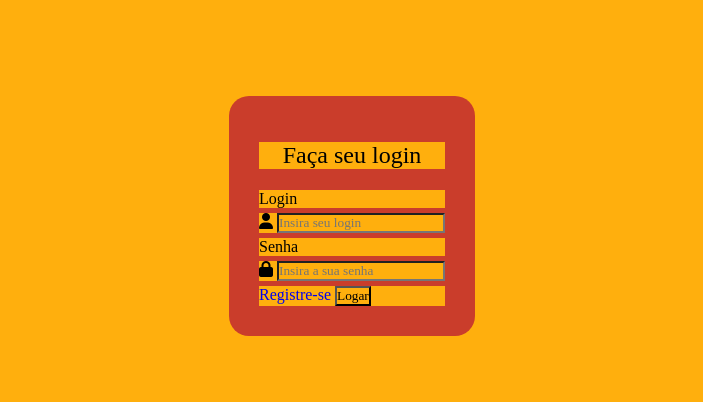
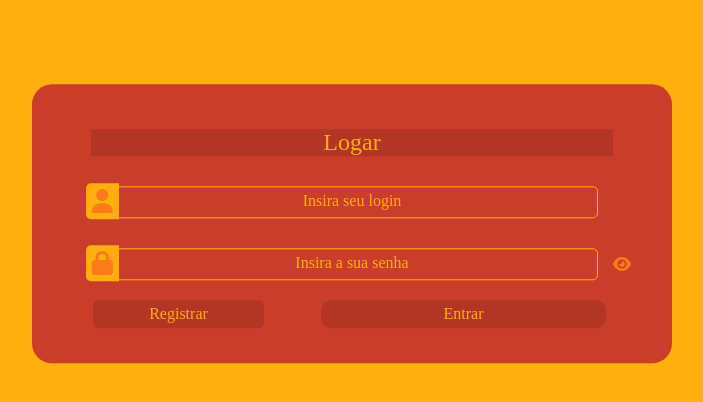
Before and after one commit to GusthavoSoares/calculadora_salario, a plain HTML site: page index.html in a window 1280 px wide. Shown: the part 72-474 px from the top of the page, without its empty margins (288-991 px from the left). Drawn offline with Linux system fonts and the light colour scheme; a web font is replaced by a local one.

Commit message:
Estilizando o formulario de login e criando o HTML do formulario de cadastro

```diff
--- a/css/style.css
+++ b/css/style.css
@@ -45,6 +45,7 @@ main{
 
 
 .formulario__Cadastro{
+    animation:aparecer 2s;
     position:absolute;
     top:30%;
     left:50%;
@@ -54,10 +55,129 @@ main{
     background:var(--corDestaque);
     display:flex;
     flex-wrap:wrap;
-    flex-direction:column;
-    gap:5px;
 }
+
 .formulario__Titulo{
     margin:var(--remPequeno) 0;
     text-align:center;
+    width:calc(100% - 10%);
+    margin:15px 5%;
+
 }
+.formulario__Titulo > h2{
+    background-color:var(--corHover);
+    color:var(--corSecundaria);
+    font-family:var(--fonteTitulos);
+}
+
+.cadastro__Item{
+    padding:5px;
+    border-radius:20px;
+    width:90%;
+    margin:10px 5%;
+    display:flex;
+    flex-wrap:wrap;
+    position:relative;
+    background-color:var(--corDestaque);
+
+}
+
+
+.cadastro__Item  i.icone{
+    position:absolute;
+    z-index:1;
+    left:-1%;
+    top:5%;
+    font-size:1.5rem;
+    background-color:var(--corSecundaria);;
+    padding:6px;
+    border-top-left-radius: 5px;
+    border-bottom-left-radius: 5px;
+    color:var(--corPrimaria);
+}
+
+.cadastro__Item .item__Usuario, .cadastro__Item .item__Senha{
+    width:calc(100% - 20px);
+    margin:0 10px;
+    padding:7px;
+    border:0;
+    outline:0;
+    background-color:var(--corDestaque);
+    text-align:center;
+    color:var(--corPrimaria);
+    border:1px solid var(--corSecundaria);
+    border-radius:5px;
+}
+
+.cadastro__Item .item__Usuario:focus, .cadastro__Item .item__Senha:focus{
+    transition:1s;
+    background:var(--corSecundaria);
+    color:var(--corHover);
+}
+
+
+.cadastro__Item .item__Usuario::placeholder, .cadastro__Item .item__Senha::placeholder{
+    font-size:var(--remPequeno);
+    color:var(--corSecundaria);
+    font-family:var(--fonteTitulos);
+}
+
+.cadastro__Item .item__Usuario:focus::placeholder, .cadastro__Item .item__Senha:focus::placeholder{
+    transition:1s;
+    color:var(--corHover);
+    transform:scale(1.1);
+}
+
+.cadastro__Item > .item__Senha + i.visualizar{
+    position:absolute;
+    left:100%;
+    bottom:30%;
+    background-color:var(--corDestaque);
+    color:var(--corPrimaria);
+    cursor:pointer;
+
+}
+
+.cadastro__Enviar{
+    width:100%;
+    padding:5px;
+    display:flex;
+    justify-content:space-around;
+    background-color:var(--corDestaque);
+}
+
+.cadastro__Enviar > .enviar__Link{
+    padding:5px 10px;
+    background-color:var(--corHover);
+    color:var(--corSecundaria);
+    border-radius:5px;
+    width:30%;
+    text-align:center;
+}
+
+.cadastro__Enviar > .enviar__Link:hover{
+    transform:scale(1.1);
+    background-color:var(--corSecundaria);
+    color:var(--corHover);
+    transition:1s;
+    font-size:var(--remPequeno);
+}
+
+.cadastro__Enviar > .enviar__Botao{
+    padding:5px 10px;
+    font-size:var(--remPequeno);
+    cursor:pointer;
+    border:0;
+    background-color:var(--corHover);
+    color:var(--corSecundaria);
+    width:50%;
+    margin:0 5px;
+    border-radius:10px;
+}
+
+.cadastro__Enviar > .enviar__Botao:hover{
+    transform:scale(1.1);
+    transition:1s;
+    background-color:var(--corSecundaria);
+    color:var(--corDestaque);
+}
--- a/index.html
+++ b/index.html
@@ -7,7 +7,7 @@
     <meta name="author" content="Gusthavo Soares">
     <meta name="description" content="Esta é uma calculadora que irá facilitar seu dia a dia!">
     <meta name="keywords" content="calculadora, salario, trabalho, programacao_front_end">
-    <title>Calculadora de Salário TJRS</title>
+    <title>Calculadora de Salário - Login</title>
 </head>
 <body>
     <main>
@@ -15,21 +15,21 @@
 
         <form class="formulario__Cadastro"id="formulario" method="post">
             <div class="formulario__Titulo">
-                <h2>Faça seu login</h2>
+                <h2>Logar</h2>
             </div>
-            <label for="login">Login</label>
             <div class="cadastro__Item">
-                <i class="fa-solid fa-user"></i>
-                <input type="email" id="login" placeholder="Insira seu login">
+                <i class="fa-solid fa-user icone" ></i>
+                <input type="email" id="login" placeholder="Insira seu login" maxlength="30"class="item__Usuario">
+
             </div>
-            <label for="senha">Senha</label>
             <div class="cadastro__Item">
-                <i class="fa-solid fa-lock"></i>
-                <input type="password" id="senha" placeholder="Insira a sua senha">
+                <i class="fa-solid fa-lock icone"></i>
+                <input type="password" id="senha" placeholder="Insira a sua senha" id="senha" class="item__Senha"  maxlength="8" required>
+                <i class="fa-solid fa-eye visualizar" id="olho"></i>
             </div>
             <div class="cadastro__Enviar">
-                <a href="cadastrar.html">Registre-se</a>
-                <input type="submit" value="Logar">
+                <a href="cadastrar.html" class="enviar__Link">Registrar</a>
+                <input  class="enviar__Botao" type="submit" value="Entrar">
             </div>
         </form>
 
--- a/js/main.js
+++ b/js/main.js
@@ -0,0 +1,28 @@
+const iconeOlho = document.querySelector('#olho');
+const inputSenha = document.querySelector('#senha');
+
+
+
+iconeOlho.addEventListener('click', function(){
+    trocarIcone(olho, 'fa-eye', 'fa-eye-slash');
+    mostrarSenha(inputSenha);
+}
+)
+
+function mostrarSenha(elemento){
+    if(elemento.type == "password"){
+        elemento.type = 'text';
+    }else{
+        elemento.type = 'password';
+    }
+}
+
+function trocarIcone(elemento, classeRemovida,classeNova){
+    if(elemento.classList.contains(classeRemovida)){
+        elemento.classList.remove(classeRemovida);
+        elemento.classList.add(classeNova);
+    }else{
+        elemento.classList.remove(classeNova)
+        elemento.classList.add(classeRemovida)
+    }
+}
```
Also changed, not shown: cadastrar.html (added, +33 -0 lines), css/cadastro.css (added).
